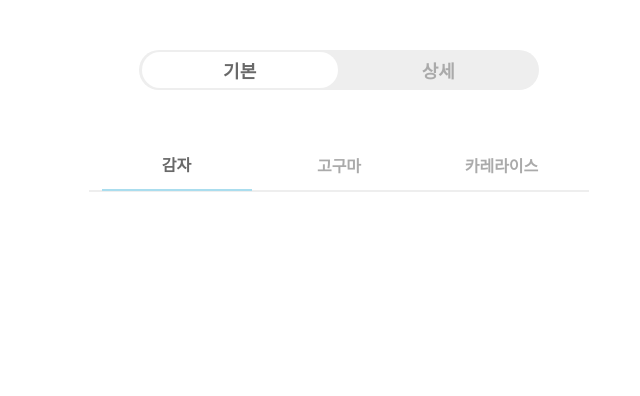
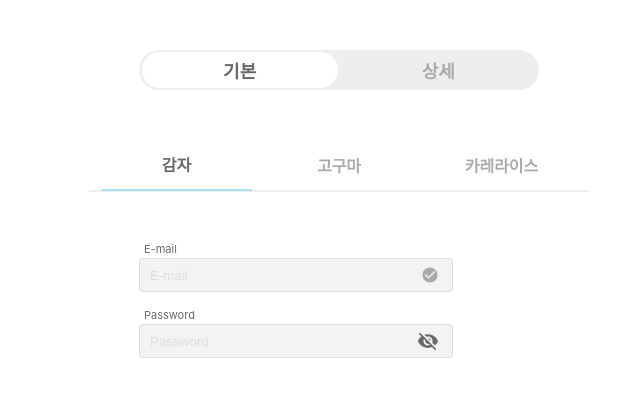
Before and after one commit to 9yurilee/Prac, a React (Create React App) app: page / in a window 1280 px wide. Shown: the top 396 px of the page, without its empty margins (301-941 px from the left). Built offline with nearby package versions, Linux system fonts and the light colour scheme; the HTML template or start-up script is replaced by a standard one.

Commit message:
Input 기본 기능 구현

```diff
--- a/src/App.css
+++ b/src/App.css
@@ -23,6 +23,7 @@
   width: 500px;
   height: 50px;
   border-bottom: 2px solid #eee;
+  margin-bottom: 50px;
 
   display: flex;
   justify-content: space-evenly;
@@ -30,3 +31,12 @@
 
   font-weight: bold;
 }
+
+.input {
+  width: 400px;
+  height: 200px;
+
+  display: flex;
+  flex-direction: column;
+  margin-bottom: 50px;
+}
--- a/src/App.js
+++ b/src/App.js
@@ -15,7 +15,7 @@ function App() {
       <Toggle />
       <Tab />
       {/* <Slider /> */}
-      {/* <Input /> */}
+      <Input />
       {/* <DropDown /> */}
     </div>
   );
--- a/src/components/Input.js
+++ b/src/components/Input.js
@@ -6,53 +6,69 @@ import VisibilityIcon from '@mui/icons-material/Visibility';
 import VisibilityOffIcon from '@mui/icons-material/VisibilityOff';
 
 const Input = () => {
-  const [clicked, setClicked] = react.useState(false);
-  const checkEmail = () => {};
+  const [warning, setWarning] = react.useState(false);
 
-  const confirmPW = () => {
-    setClicked(true);
+  const [showPw, setShowPw] = react.useState(false);
+
+  const clickEye = () => {
+    setShowPw(!showPw);
   };
+
   return (
-    <DIV>
-      <div>
-        <label for="email">E-mail</label>
+    <div className="input">
+      <Small>E-mail</Small>
+      <Wrap>
         <InputWrap type="email" placeholder="E-mail" />
-        <IconWrap>
-          <CheckCircleIcon />
-        </IconWrap>
-      </div>
+        <CheckCircleIcon style={{ position: 'absolute', width: '18px', right: '30px', top: '5px' }} />
+        {warning ? <Error>Invalid E-mail address</Error> : ''}
+      </Wrap>
 
-      <InputWrap type="password" placeholder="Password" />
-      <IconWrap>
-        <VisibilityOffIcon color={clicked ? 'red' : ''} />
-      </IconWrap>
-    </DIV>
+      <Small>Password</Small>
+      <Wrap>
+        <InputWrap type={showPw ? 'text' : 'password'} placeholder="Password" />
+        {showPw ? (
+          <VisibilityIcon onClick={clickEye} style={{ color: '#0abab5', position: 'absolute', width: '22px', right: '30px', top: '5px' }} />
+        ) : (
+          <VisibilityOffIcon onClick={clickEye} style={{ color: 'dimgray', position: 'absolute', width: '22px', right: '30px', top: '5px' }} />
+        )}
+      </Wrap>
+    </div>
   );
 };
 
-const DIV = styled.div`
-  display: flex;
-  flex-direction: column;
+const Small = styled.div`
+  font-size: 11px;
+  color: dimgray;
+  margin: 0px 5px 2px;
 `;
 
-const Small = styled.div`
-  font-size: 10px;
+const Wrap = styled.div`
+  width: 330px;
+  height: 30px;
+  position: relative;
+  margin-bottom: 20px;
 `;
 const InputWrap = styled.input`
   width: 300px;
-  height: 35px;
-  border-radius: 5px;
-  font-size: 16px;
-  border: 1px #aaa solid;
+  height: 30px;
+  border-radius: 4px;
+  background-color: #f3f3f3;
+  border: 1px solid #ddd;
+  color: dimgray;
+  padding-left: 10px;
+  ::placeholder {
+    color: #ddd;
+  }
   :focus {
-    outline: 1px solid black;
-    border: none;
+    outline: 1px solid dimgray;
   }
-  ::placeholder {
-    color: #aaa;
-  }
-  margin: 30px 0px;
 `;
 
-const IconWrap = styled.div``;
+const Error = styled.div`
+  color: red;
+  font-size: 11px;
+`;
+
+const PwWrap = styled.div``;
+
 export default Input;
```
